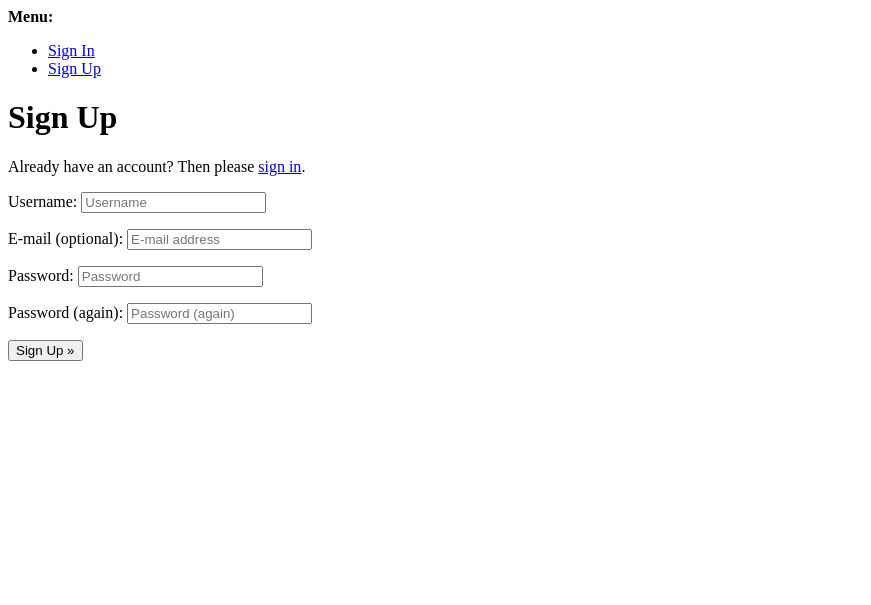
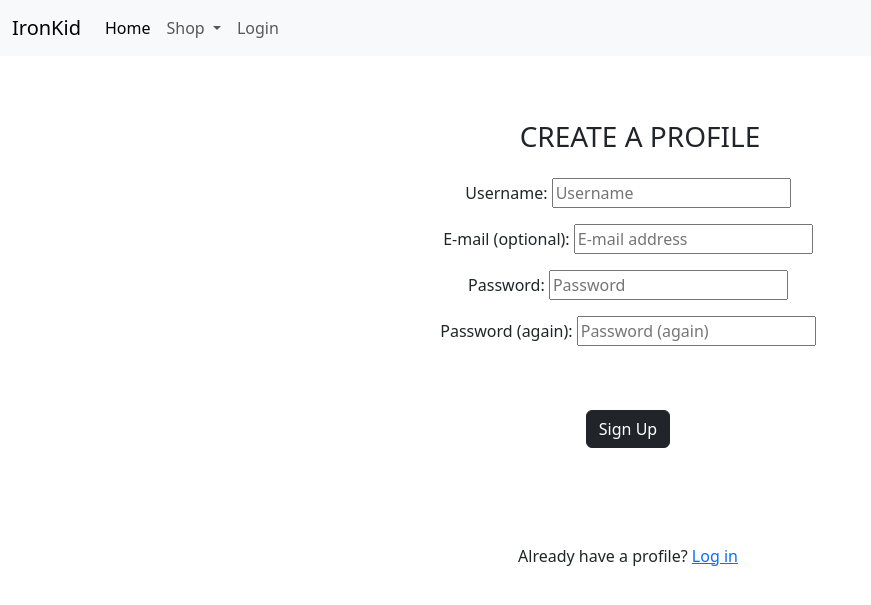
Before and after one commit to dEEGE2time/ironkid, a Django app: page /accounts/signup/ in a window 1280 px wide. Shown: the top 605 px of the page, without its empty margins (0-871 px from the left). Run offline with Django 3.2, Linux system fonts and the light colour scheme.

Commit message:
style login and signup form

```diff
--- a/ironkid/settings.py
+++ b/ironkid/settings.py
@@ -30,7 +30,7 @@
 # SECURITY WARNING: don't run with debug turned on in production!
 DEBUG = True
 
-ALLOWED_HOSTS = ['8000-deege2time-ironkid-37tnl4kbb5m.ws-eu106.gitpod.io']
+ALLOWED_HOSTS = ['8000-deege2time-ironkid-j1nsmfbjekh.ws-eu106.gitpod.io']
 
 
 # Application definition
--- a/templates/account/signup.html
+++ b/templates/account/signup.html
@@ -1,21 +1,33 @@
-{% extends "account/base.html" %}
+{% extends "base.html" %}
 
 {% load i18n %}
 
 {% block head_title %}{% trans "Signup" %}{% endblock %}
 
 {% block content %}
-<h1>{% trans "Sign Up" %}</h1>
 
-<p>{% blocktrans %}Already have an account? Then please <a href="{{ login_url }}">sign in</a>.{% endblocktrans %}</p>
+<div class="div container mt-5">
+  <div class="row">
+    <div class="col-md-8 mt-3 offset-md-2 text-center">
+      <h3>{%trans "CREATE A PROFILE" %}</h3>
+    </div>
+    <div class="row">
+      <div class="col-md-8 mt-3 offset-md-2 text-center">
 
-<form class="signup" id="signup_form" method="post" action="{% url 'account_signup' %}">
+        <form class="signup" id="signup_form" method="POST" action="{% url 'account_signup' %}">
           {% csrf_token %}
           {{ form.as_p }}
           {% if redirect_field_value %}
           <input type="hidden" name="{{ redirect_field_name }}" value="{{ redirect_field_value }}" />
           {% endif %}
-  <button type="submit">{% trans "Sign Up" %} &raquo;</button>
+          <button class="btn btn-dark right mb-5 mt-5" type="submit">{% trans "Sign Up" %}</button>
+          <p class="mt-5">{% blocktrans %}Already have a profile?
+            <a href="{{ login_url }}">Log in</a>{% endblocktrans %}
+          </p>
         </form>
+      </div>
+    </div>
+  </div>
+</div>
 
 {% endblock %}
--- a/templates/base.html
+++ b/templates/base.html
@@ -13,16 +13,19 @@
     <link href="https://cdn.jsdelivr.net/npm/bootstrap@5.3.0/dist/css/bootstrap.min.css" rel="stylesheet"
         integrity="sha384-9ndCyUaIbzAi2FUVXJi0CjmCapSmO7SnpJef0486qhLnuZ2cdeRhO02iuK6FUUVM" crossorigin="anonymous">
     <script src="https://cdn.jsdelivr.net/npm/bootstrap@5.3.0/dist/js/bootstrap.bundle.min.js"
-        integrity="sha384-geWF76RCwLtnZ8qwWowPQNguL3RmwHVBC9FhGdlKrxdiJJigb/j/68SIy3Te4Bkz" crossorigin="anonymous"></script>
+        integrity="sha384-geWF76RCwLtnZ8qwWowPQNguL3RmwHVBC9FhGdlKrxdiJJigb/j/68SIy3Te4Bkz" crossorigin="anonymous">
+    </script>
     <link rel="stylesheet" href="{% static 'css/style.css' %}">
 
 </head>
+
 <body>
     <nav class="navbar navbar-expand-lg bg-body-tertiary">
         <div class="container-fluid">
             <a class="navbar-brand" href="{% url 'shop' %}">IronKid</a>
-            <button class="navbar-toggler" type="button" data-bs-toggle="collapse" data-bs-target="#navbarSupportedContent"
-                aria-controls="navbarSupportedContent" aria-expanded="false" aria-label="Toggle navigation">
+            <button class="navbar-toggler" type="button" data-bs-toggle="collapse"
+                data-bs-target="#navbarSupportedContent" aria-controls="navbarSupportedContent" aria-expanded="false"
+                aria-label="Toggle navigation">
                 <span class="navbar-toggler-icon"></span>
             </button>
             <div class="collapse navbar-collapse" id="navbarSupportedContent">
@@ -52,12 +55,9 @@
                         <a href="{% url 'account_logout' %}" class="nav-link">Logout</a>
                     </li>
                     {% else %}
-                    <li class="nav-item">
-                        <a href="{% url 'account_signup' %}" class="nav-link">Register</a>
-                    </li>
-                    <li class="nav-item">
-                        <a href="{% url 'account_login' %}" class="nav-link">Login</a>
-                    </li>
+                        <li class="nav-item">
+                            <a href="{% url 'account_login' %}" class="nav-link">Login</a>
+                        </li>
                     {% endif %}
                 </ul>
             </div>
@@ -72,4 +72,5 @@
 
     </footer>
 </body>
+
 </html>
```
Also changed, not shown: templates/account/login.html (+8 -10 lines). Lines whose indentation alone changed are shown as unchanged.
